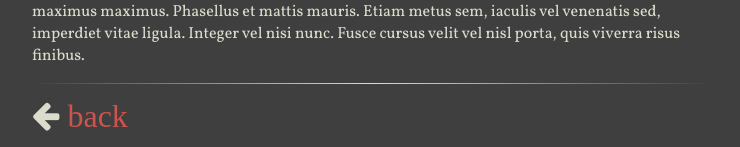
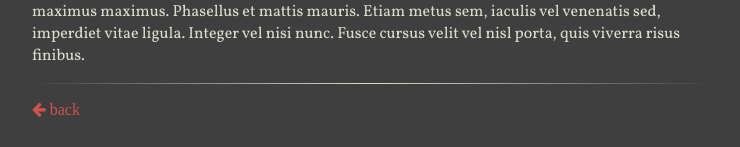
Before and after one commit to rs2/anbasile.github.io, a Jekyll site: the page built from _posts/2015-11-10-blogging-again-with-jekyll.md, in a window 1280 px wide. Shown: the part 1009-1156 px from the top of the page, without its empty margins (268-1008 px from the left). Built offline with Jekyll 4.4.1, drawn with Linux system fonts in a browser that asks for light colours; nearby versions of some CDN libraries.

Commit message:
Update post.html

```diff
--- a/_layouts/post.html
+++ b/_layouts/post.html
@@ -11,9 +11,11 @@ layout: base
   <hr />
   <div>
   	<p>
-  	<span class="fa fa-arrow-left fa-2x">
-  	<a href="http://anbasile.github.io" style="text-align: center">back</a>
+  	<a href="http://anbasile.github.io" style="text-align: center">
+  	<span class="fa fa-arrow-left">
+  	back
   	</span>
+  	</a>
   	</p>
   </div>
 </div>
```
